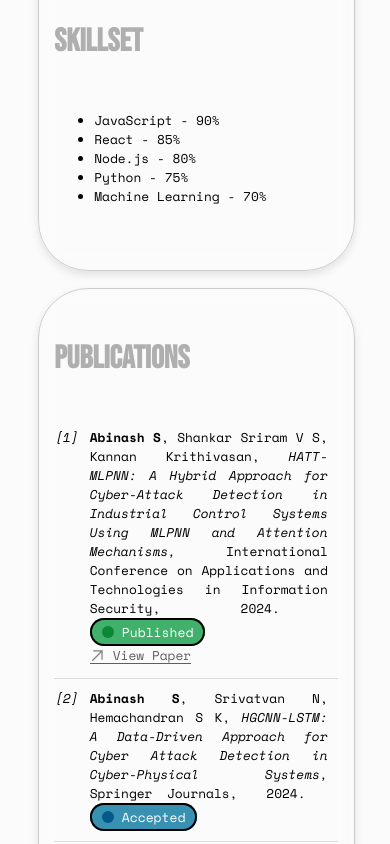
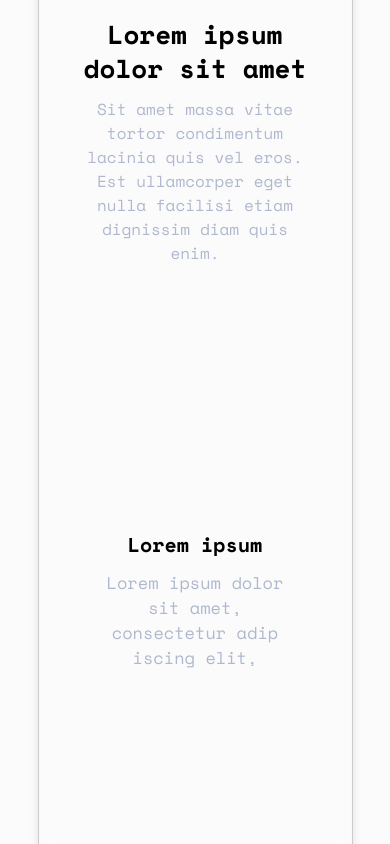
Before and after one commit to AbiXnash/abxfolio, a React (Vite) app: page /about in a window 390 px wide. Shown: the part 1360-2204 px from the top of the page. Built offline with nearby package versions, Linux system fonts and the light colour scheme.

Commit message:
feat: add jQuery dependency; implement circular progress cards in About page with responsive design

```diff
--- a/package.json
+++ b/package.json
@@ -13,6 +13,7 @@
     "preview": "vite preview"
   },
   "dependencies": {
+    "jquery": "^3.7.1",
     "react": "^18.3.1",
     "react-dom": "^18.3.1",
     "react-icons": "^5.4.0",
--- a/src/pages/About/About.css
+++ b/src/pages/About/About.css
@@ -0,0 +1,389 @@
+.circular_progress .text-blk {
+  margin-top: 0px;
+  margin-right: 0px;
+  margin-bottom: 0px;
+  margin-left: 0px;
+  line-height: 25px;
+}
+
+.circular_progress .responsive-cell-block {
+  min-height: 75px;
+}
+
+.circular_progress .responsive-container-block {
+  min-height: 75px;
+  height: fit-content;
+  width: 100%;
+  display: flex;
+  flex-wrap: wrap;
+  margin-top: 0px;
+  margin-right: auto;
+  margin-bottom: 0px;
+  margin-left: auto;
+  justify-content: space-evenly;
+}
+
+.circular_progress .responsive-container-block.container {
+  max-width: 1200px;
+  margin-top: 80px;
+  margin-right: auto;
+  margin-bottom: 80px;
+  margin-left: auto;
+  flex-direction: column;
+  align-items: center;
+  text-align: center;
+}
+
+.circular_progress .text-blk.section-headtext {
+  font-size: 36px;
+  font-weight: 700;
+  line-height: 45px;
+  margin-top: 0px;
+  margin-right: 0px;
+  margin-bottom: 20px;
+  margin-left: 0px;
+}
+
+.circular_progress .text-blk.section-subheadtext {
+  margin-top: 0px;
+  margin-right: 0px;
+  margin-bottom: 70px;
+  margin-left: 0px;
+  font-size: 20px;
+  color: #afb8ce;
+  line-height: 30px;
+  max-width: 730px;
+}
+
+.circular_progress .text-blk.card-head {
+  margin-top: 25px;
+  margin-right: 0px;
+  margin-bottom: 10px;
+  margin-left: 0px;
+  font-size: 24px;
+  line-height: 30px;
+  font-weight: 700;
+}
+
+.circular_progress .text-blk.card-text {
+  font-size: 18px;
+  color: #afb8ce;
+}
+
+.circular_progress .container-block {
+  min-height: 75px;
+  height: fit-content;
+  width: 100%;
+  padding-top: 10px;
+  padding-right: 10px;
+  padding-bottom: 10px;
+  padding-left: 10px;
+  display: block;
+}
+
+.circular_progress .circle-chart {
+  width: 200px;
+  height: 200px;
+}
+
+.circular_progress .card {
+  display: flex;
+  flex-direction: column;
+  align-items: center;
+}
+
+.circular_progress .card .circle-chart__percent {
+  alignment-baseline: central;
+  text-anchor: middle;
+  font-size: 8px;
+  font-weight: 700;
+}
+
+.circular_progress .responsive-container-block.big-container {
+  padding-top: 0px;
+  padding-right: 50px;
+  padding-bottom: 0px;
+  padding-left: 50px;
+}
+
+.circular_progress .responsive-cell-block.wk-desk-3.wk-ipadp-3.wk-tab-6.wk-mobile-12 {
+  width: 300px;
+  padding-top: 0px;
+  padding-right: 15px;
+  padding-bottom: 0px;
+  padding-left: 15px;
+  margin-top: 0px;
+  margin-right: 0px;
+  margin-bottom: 40px;
+  margin-left: 0px;
+}
+
+@media (max-width: 1024px) {
+  .circular_progress .responsive-cell-block.wk-desk-3.wk-ipadp-3.wk-tab-6.wk-mobile-12 {
+    width: 310px;
+  }
+}
+
+@media (max-width: 768px) {
+  .circular_progress .responsive-cell-block.wk-desk-3.wk-ipadp-3.wk-tab-6.wk-mobile-12 {
+    width: 300px;
+  }
+
+  .circular_progress .text-blk.section-headtext {
+    font-size: 30px;
+  }
+
+  .circular_progress .text-blk.section-subheadtext {
+    font-size: 18px;
+    margin-top: 0px;
+    margin-right: 0px;
+    margin-bottom: 60px;
+    margin-left: 0px;
+  }
+
+  .circular_progress .text-blk.card-head {
+    font-size: 20px;
+  }
+}
+
+@media (max-width: 500px) {
+  .circular_progress .responsive-container-block.big-container {
+    padding-top: 0px;
+    padding-right: 20px;
+    padding-bottom: 0px;
+    padding-left: 20px;
+  }
+
+  .circular_progress .responsive-cell-block.wk-desk-3.wk-ipadp-3.wk-tab-6.wk-mobile-12 {
+    width: 100%;
+  }
+
+  .circular_progress .text-blk.section-headtext {
+    font-size: 26px;
+    line-height: 34px;
+    margin-top: 0px;
+    margin-right: 0px;
+    margin-bottom: 12px;
+    margin-left: 0px;
+  }
+
+  .circular_progress .text-blk.section-subheadtext {
+    font-size: 16px;
+    line-height: 24px;
+    margin-top: 0px;
+    margin-right: 0px;
+    margin-bottom: 40px;
+    margin-left: 0px;
+  }
+
+  .circular_progress .text-blk.card-text {
+    font-size: 17px;
+  }
+}
+
+*,
+*:before,
+*:after {
+  -moz-box-sizing: border-box;
+  -webkit-box-sizing: border-box;
+  box-sizing: border-box;
+}
+
+
+.wk-desk-1 {
+  width: 8.333333%;
+}
+
+.wk-desk-2 {
+  width: 16.666667%;
+}
+
+.wk-desk-3 {
+  width: 25%;
+}
+
+.wk-desk-4 {
+  width: 33.333333%;
+}
+
+.wk-desk-5 {
+  width: 41.666667%;
+}
+
+.wk-desk-6 {
+  width: 50%;
+}
+
+.wk-desk-7 {
+  width: 58.333333%;
+}
+
+.wk-desk-8 {
+  width: 66.666667%;
+}
+
+.wk-desk-9 {
+  width: 75%;
+}
+
+.wk-desk-10 {
+  width: 83.333333%;
+}
+
+.wk-desk-11 {
+  width: 91.666667%;
+}
+
+.wk-desk-12 {
+  width: 100%;
+}
+
+@media (max-width: 1024px) {
+  .wk-ipadp-1 {
+    width: 8.333333%;
+  }
+
+  .wk-ipadp-2 {
+    width: 16.666667%;
+  }
+
+  .wk-ipadp-3 {
+    width: 25%;
+  }
+
+  .wk-ipadp-4 {
+    width: 33.333333%;
+  }
+
+  .wk-ipadp-5 {
+    width: 41.666667%;
+  }
+
+  .wk-ipadp-6 {
+    width: 50%;
+  }
+
+  .wk-ipadp-7 {
+    width: 58.333333%;
+  }
+
+  .wk-ipadp-8 {
+    width: 66.666667%;
+  }
+
+  .wk-ipadp-9 {
+    width: 75%;
+  }
+
+  .wk-ipadp-10 {
+    width: 83.333333%;
+  }
+
+  .wk-ipadp-11 {
+    width: 91.666667%;
+  }
+
+  .wk-ipadp-12 {
+    width: 100%;
+  }
+}
+
+@media (max-width: 768px) {
+  .wk-tab-1 {
+    width: 8.333333%;
+  }
+
+  .wk-tab-2 {
+    width: 16.666667%;
+  }
+
+  .wk-tab-3 {
+    width: 25%;
+  }
+
+  .wk-tab-4 {
+    width: 33.333333%;
+  }
+
+  .wk-tab-5 {
+    width: 41.666667%;
+  }
+
+  .wk-tab-6 {
+    width: 50%;
+  }
+
+  .wk-tab-7 {
+    width: 58.333333%;
+  }
+
+  .wk-tab-8 {
+    width: 66.666667%;
+  }
+
+  .wk-tab-9 {
+    width: 75%;
+  }
+
+  .wk-tab-10 {
+    width: 83.333333%;
+  }
+
+  .wk-tab-11 {
+    width: 91.666667%;
+  }
+
+  .wk-tab-12 {
+    width: 100%;
+  }
+}
+
+@media (max-width: 500px) {
+  .wk-mobile-1 {
+    width: 8.333333%;
+  }
+
+  .wk-mobile-2 {
+    width: 16.666667%;
+  }
+
+  .wk-mobile-3 {
+    width: 25%;
+  }
+
+  .wk-mobile-4 {
+    width: 33.333333%;
+  }
+
+  .wk-mobile-5 {
+    width: 41.666667%;
+  }
+
+  .wk-mobile-6 {
+    width: 50%;
+  }
+
+  .wk-mobile-7 {
+    width: 58.333333%;
+  }
+
+  .wk-mobile-8 {
+    width: 66.666667%;
+  }
+
+  .wk-mobile-9 {
+    width: 75%;
+  }
+
+  .wk-mobile-10 {
+    width: 83.333333%;
+  }
+
+  .wk-mobile-11 {
+    width: 91.666667%;
+  }
+
+  .wk-mobile-12 {
+    width: 100%;
+  }
+}
--- a/src/pages/About/About.tsx
+++ b/src/pages/About/About.tsx
@@ -10,16 +10,68 @@ const About = () => {
 				While I'm not coding, I'm probably reading "The Alchemist" or convincing myself that I'm a good cook.
 				If you're here looking for brilliance, welcome aboard! If you're here to hire me, I'm flattered.
 			</p>
-			<div className="skills row">
-			<h1>Skillset</h1>
-			<ul className="skills-list">
-				<li>JavaScript - 90%</li>
-				<li>React - 85%</li>
-				<li>Node.js - 80%</li>
-				<li>Python - 75%</li>
-				<li>Machine Learning - 70%</li>
-			</ul>
-			</div>
+			<div className="circular_progress">
+  <div className="responsive-container-block big-container">
+    <div className="responsive-container-block container">
+      <p className="text-blk section-headtext">
+        Lorem ipsum dolor sit amet
+      </p>
+      <p className="text-blk section-subheadtext">
+        Sit amet massa vitae tortor condimentum lacinia quis vel eros. Est ullamcorper eget nulla facilisi etiam dignissim diam quis enim.
+      </p>
+      <div className="responsive-container-block">
+        <div className="responsive-cell-block wk-desk-3 wk-ipadp-3 wk-tab-6 wk-mobile-12">
+          <div className="card">
+            <div className="circlechart circle-chart container-block" data-percentage="95">
+            </div>
+            <p className="text-blk card-head">
+              Lorem ipsum
+            </p>
+            <p className="text-blk card-text">
+              Lorem ipsum dolor sit amet, consectetur adip iscing elit,
+            </p>
+          </div>
+        </div>
+        <div className="responsive-cell-block wk-desk-3 wk-ipadp-3 wk-tab-6 wk-mobile-12">
+          <div className="card">
+            <div className="circlechart circle-chart container-block" data-percentage="30">
+            </div>
+            <p className="text-blk card-head">
+              Lorem ipsum
+            </p>
+            <p className="text-blk card-text">
+              Lorem ipsum dolor sit amet, consectetur adip iscing elit,
+            </p>
+          </div>
+        </div>
+        <div className="responsive-cell-block wk-desk-3 wk-ipadp-3 wk-tab-6 wk-mobile-12">
+          <div className="card">
+            <div className="circlechart circle-chart container-block" data-percentage="60">
+            </div>
+            <p className="text-blk card-head">
+              Lorem ipsum
+            </p>
+            <p className="text-blk card-text">
+              Lorem ipsum dolor sit amet, consectetur adip iscing elit,
+            </p>
+          </div>
+        </div>
+        <div className="responsive-cell-block wk-desk-3 wk-ipadp-3 wk-tab-6 wk-mobile-12">
+          <div className="card">
+            <div className="circlechart circle-chart container-block" data-percentage="-50">
+            </div>
+            <p className="text-blk card-head">
+              Lorem ipsum
+            </p>
+            <p className="text-blk card-text">
+              Lorem ipsum dolor sit amet, consectetur adip iscing elit,
+            </p>
+          </div>
+        </div>
+      </div>
+    </div>
+  </div>
+</div>
 		</div>
 	</section>
 }
```
Also changed, not shown: 1 other file (tests, documents, lock files or other folders).
